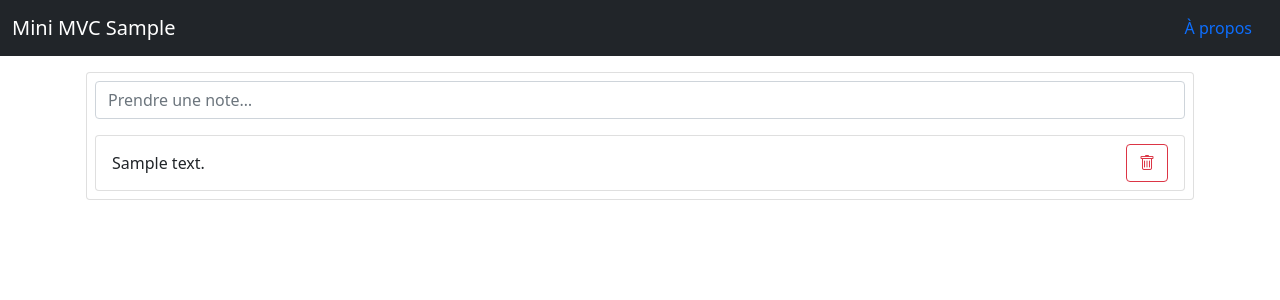
After one commit to YaelBusser/SLAM4_TP1, a PHP site: template views/todos/list.php in a window 1280 px wide. The commit adds this page. Shown: the top 300 px of the page. Run offline with PHP 8.4, Linux system fonts and the light colour scheme; the template is opened without the code that fills it: most values are stand-ins (such as "Sample title", 1, 10 or a date in 2020); some libraries are stand-ins or nearby versions.

Commit message:
Add files via upload

```diff
--- a/configs.php
+++ b/configs.php
@@ -1,7 +1,7 @@
 <?php
 
 $DB_SERVER = getenv("MVC_SERVER") ?: "127.0.0.1";
-$DB_DATABASE = getenv("MVC_DB") ?: "formaflix";
+$DB_DATABASE = getenv("MVC_DB") ?: "yb_slam4_tp1";
 $DB_USER = getenv("MVC_USER") ?: "root";
 $DB_PASSWORD = getenv("MVC_TOKEN") ?: "";
 $DEBUG = getenv("MVC_DEBUG") ?: true;
--- a/views/common/header.php
+++ b/views/common/header.php
@@ -6,6 +6,9 @@
     <title>Mini MVC Sample</title>
     <link href="https://cdn.jsdelivr.net/npm/bootstrap@5.0.0-beta1/dist/css/bootstrap.min.css" rel="stylesheet" integrity="sha384-giJF6kkoqNQ00vy+HMDP7azOuL0xtbfIcaT9wjKHr8RbDVddVHyTfAAsrekwKmP1" crossorigin="anonymous">
     <link rel="stylesheet" href="/public/style/main.css">
+    <link rel="stylesheet" href="https://cdn.jsdelivr.net/npm/bootstrap-icons@1.9.1/font/bootstrap-icons.css">
+
+
 </head>
 
 <body class="<?= isset($_GET['id']) ? 'brick' : '' ?>">
--- a/views/global/about.php
+++ b/views/global/about.php
@@ -1,3 +1 @@
-<?php
-?>
 <h1><?= $titre; ?></h1>
--- /dev/null
+++ b/views/todos/list.php
@@ -0,0 +1,49 @@
+<div class="container p-3">
+    <div class="card">
+        <div class="card-body p-2">
+            <!-- Action -->
+            <form action="./ajouter" method="post" class="add">
+                <div class="input-group">
+                    <input id="texte" name="texte" type="text" class="form-control" placeholder="Prendre une note…"
+                           aria-label="My new idea" aria-describedby="basic-addon1"/>
+                </div>
+            </form>
+
+            <!-- Liste -->
+            <ul class="list-group pt-3">
+                <?php
+                foreach ($todos as $todo) {
+                    ?>
+                    <li class="list-group-item">
+                        <div class="d-flex">
+                            <div class="flex-grow-1 align-self-center"><?= $todo['texte'] ?></div>
+                            <div>
+                                <?php
+                                if ($todo['termine'] == 0) {
+                                    ?>
+                                    <a href="./terminer?id=<?= $todo['id'] ?>" class="btn btn-outline-success">
+                                        <i class="bi bi-check"></i>
+                                    </a>
+                                <?php } else { ?>
+                                    <a href="./supprimer?id=<?= $todo['id'] ?>" class="btn btn-outline-danger">
+                                        <i class="bi bi-trash"></i>
+                                    </a>
+                                <?php } ?>
+
+                                <!-- Action à ajouter pour Supprimer -->
+                            </div>
+                        </div>
+                    </li>
+                    <?php
+                }
+
+                if (sizeof($todos) == 0) {
+                    ?>
+                    <li class="list-group-item text-center">C'est vide !</li>
+                    <?php
+                }
+                ?>
+            </ul>
+        </div>
+    </div>
+</div>
```
Also changed, not shown: controllers/TodoWeb.php (added, +43 -0 lines), migrations/init.sql (added, +32 -0 lines), models/TodoModel.php (+15 -1 lines), routes/Web.php (+7 -2 lines).
